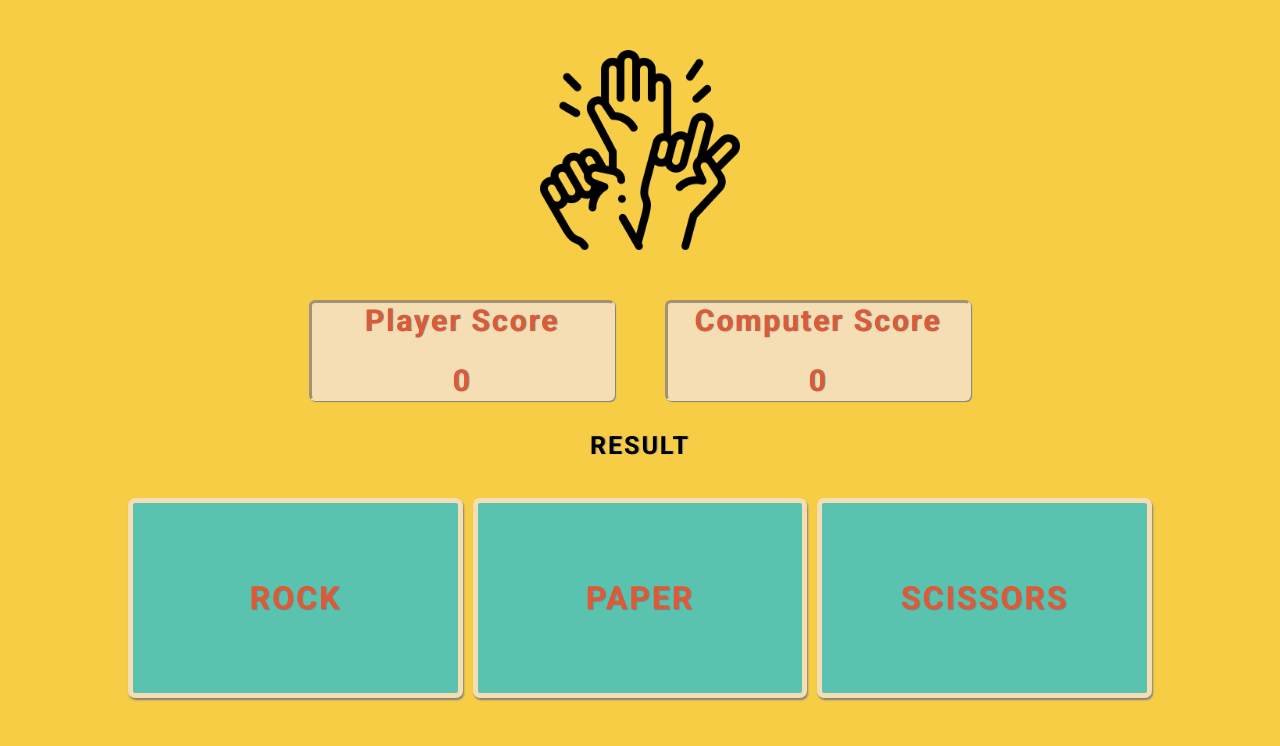
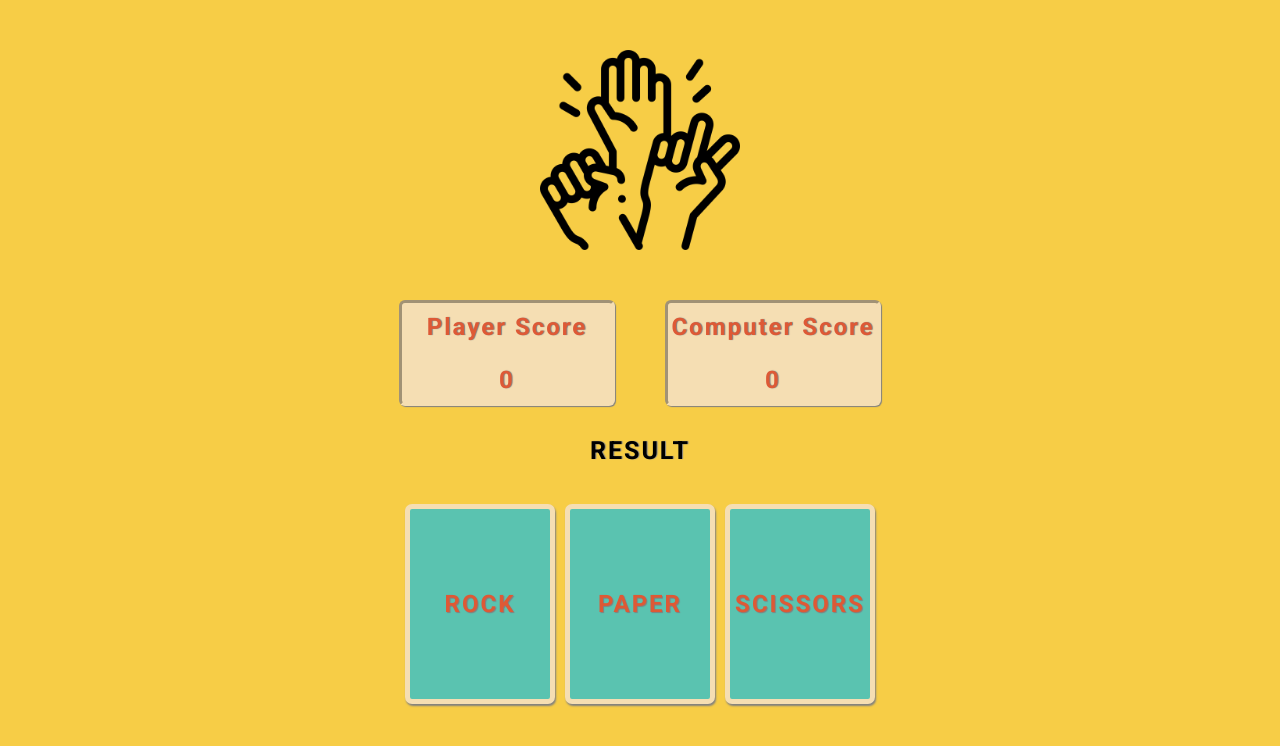
Before and after one commit to Mtlightfoot/rock-paper-scissors, a plain HTML site: page index.html in a window 1280 px wide. Drawn offline with Linux system fonts and the light colour scheme.

Commit message:
Fixed issues with different screen sizes

```diff
--- a/styles.css
+++ b/styles.css
@@ -6,25 +6,30 @@
     margin: 0;
     font-family: "Roboto", sans-serif;
     letter-spacing: 2px;
+    max-width: 100%;
 }
 
 body {
     width: 100%;
     height: 100%;
     background-color: #F7CD46;
+    max-width: 100%;
 }
 
 #container {
     display: flex;
     margin: 3% 10%;
     gap: 10px;
+    max-width: 100%;
+    justify-self: center;
+    justify-content: center;
 }
 
 button {
     border: 5px solid wheat;
     width: 100%;
     flex-wrap: wrap;
-    font-size: 2em;
+    font-size: 150%;
     text-transform: uppercase;
     border-radius: 7px;
     box-shadow: 1px 2px 2px gray;
@@ -34,7 +39,7 @@ button {
     transition: 0.3s;
     text-shadow: 1px 0.5px 1px gray;
     height: 200px;
-    min-width: 200px;
+    min-width: 150px;
 }
 
 button:hover {
@@ -52,8 +57,11 @@ button:active {
 .boxes {
     display: flex;
     justify-content: center;
+    justify-self: center;
     gap: 50px;
     max-width: 100%;
+    margin-left: 15%;
+    margin-right: 15%;
 }
 
 .player,
@@ -64,13 +72,17 @@ button:active {
     border: 3px inset wheat;
     display: flex;
     flex-direction: column;
+    max-width: 150%;
+    width: 100%;
     gap: 25px;
-    font-size: 20px;
+    font-size: 100%;
     background-color: wheat;
-    min-width: 300px;
     border-radius: 6px;
+    min-width: 210px;
     text-shadow: 1px 0px 1px gray;
     box-shadow: 1px 1px 1px gray;
+    padding-top: 2%;
+    padding-bottom: 2%;
 }
 
 img {
```
Also changed, not shown: counter-script.js (deleted, +0 -31 lines).
